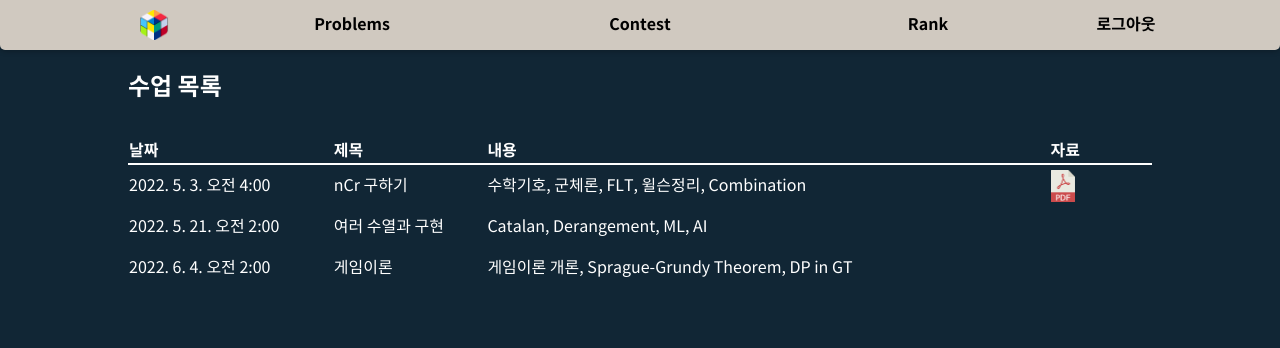
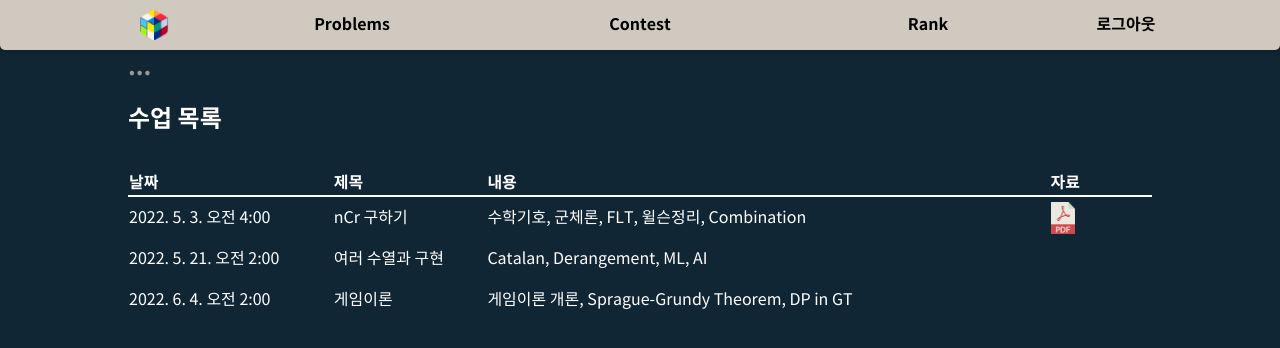
Before and after one commit to kidw0124/Math-for-PS-ML-2022-web, a React (Create React App) app in the folder front/: page /home in a window 1280 px wide. Shown: the top 348 px of the page. Built offline with nearby package versions, Linux system fonts and the light colour scheme; no server answers; sample sign-in values are in the browser's storage.

Commit message:
홈 수정

```diff
--- a/front/src/Home.css
+++ b/front/src/Home.css
@@ -49,13 +49,11 @@
 }
 .Home {
 	width: 100%;
-	height: 100%;
 	display: flex;
 	flex-direction: column;
 	align-items: center;
-	justify-content: space-between;
+	justify-content: flex-start;
+
 	background-color: #112635;
 	color: #fff;
 }
-thead {
-}
--- a/front/src/Home.js
+++ b/front/src/Home.js
@@ -6,9 +6,6 @@ function Home({ user }) {
 	const [lecture, setLecture] = useState([]);
 	const [isLoading, setIsLoading] = useState(true);
 	const [isError, setIsError] = useState(false);
-	const [isLoggedIn, setIsLoggedIn] = useState(
-		localStorage.getItem("session") ? true : false
-	);
 	const iconMap = {
 		pdf: "/pdf.png",
 	};
@@ -70,6 +67,35 @@ function Home({ user }) {
 	return (
 		<div className="Home">
 			<div className="Home-container">
+				{user.name ? (
+					<div
+						style={{
+							textAlign: "left",
+							width: "100%",
+							fontSize: "1.5rem",
+							fontWeight: "bold",
+							color: "#999999",
+							height: "2rem",
+						}}
+					>
+						{user.name}님 반갑습니다.
+					</div>
+				) : (
+					<div
+						style={{
+							textAlign: "left",
+							width: "100%",
+							fontSize: "1.5rem",
+							fontWeight: "bold",
+							color: "#999999",
+							height: "2rem",
+						}}
+					>
+						...
+					</div>
+				)}
+			</div>
+			<div className="Home-container">
 				<HomeTitle title="수업 목록" />
 				<div className="Home-list">
 					{isLoading ? (
```
